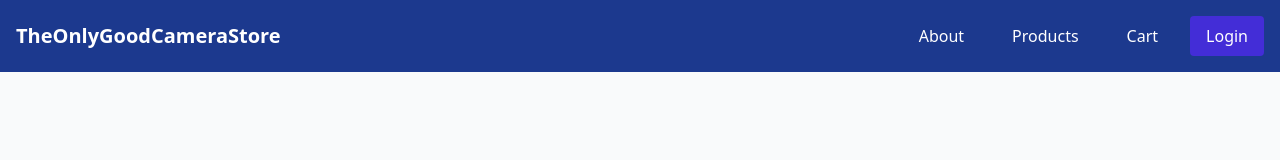
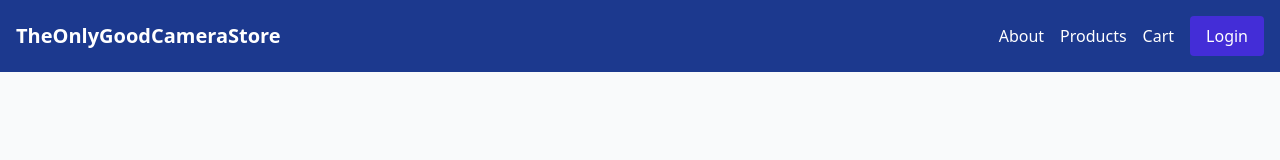
Before and after one commit to emreokur/319FinalProject, a React (Vite) app in the folder frontend/: page /auth in a window 1280 px wide. Shown: the top 160 px of the page. Built offline with nearby package versions, Linux system fonts and the light colour scheme.

Commit message:
Simple Navbar Fix for all users

```diff
--- a/frontend/src/components/Navbar.jsx
+++ b/frontend/src/components/Navbar.jsx
@@ -1,70 +1,74 @@
-import React, { useState, useEffect } from 'react';
+import React, { useEffect, useState } from 'react';
 import { Link, useNavigate } from 'react-router-dom';
 
-function Navbar() {
+export default function Navbar() {
+  const navigate = useNavigate();
   const [isLoggedIn, setIsLoggedIn] = useState(false);
-  const [isAdmin, setIsAdmin] = useState(false);
-  const navigate = useNavigate();
+  const [isAdmin,    setIsAdmin]    = useState(false);
 
   useEffect(() => {
-    const userStr = localStorage.getItem('user');
-    if (userStr) {
-      setIsLoggedIn(true);
+    const str = localStorage.getItem('user');
+    if (str) {
       try {
-        const userData = JSON.parse(userStr);
-        setIsAdmin(userData && userData.role === 'admin');
-      } catch (e) {
-        console.error('Error parsing user data:', e);
+        const user = JSON.parse(str);
+        setIsLoggedIn(true);
+        setIsAdmin(user?.role === 'admin');
+      } catch (err) {
+        console.error('Bad user JSON:', err);
       }
-    } else {
-      setIsLoggedIn(false);
-      setIsAdmin(false);
     }
   }, []);
 
-  const handleLogout = () => {
+  function handleLogout() {
     localStorage.removeItem('user');
     setIsLoggedIn(false);
     setIsAdmin(false);
     navigate('/auth');
-  };
+  }
 
   return (
-    <nav className="bg-blue-900 text-white fixed w-full z-10">
+    <nav className="fixed inset-x-0 top-0 z-10 bg-blue-900 text-white">
       <div className="container mx-auto px-4">
-        <div className="flex justify-between items-center py-4">
-        <Link to="/" className="font-bold text-xl">TheOnlyGoodCameraStore</Link>
-        <div className="flex space-x-4 items-center">
-            <Link to="/about" className="text-white hover:text-gray-200 transition-colors px-4 py-2">
-              About
-            </Link>
-            <Link to="/products" className="text-white hover:text-gray-200 transition-colors px-4 py-2">
-              Products
-            </Link>
-            <Link to="/cart" className="text-white hover:text-gray-200 transition-colors px-4 py-2">
-              Cart
-            </Link>
-            {isLoggedIn ? (
+        <div className="flex items-center justify-between py-4">
+          <Link to="/" className="text-xl font-bold">
+            TheOnlyGoodCameraStore
+          </Link>
+
+          <div className="flex items-center space-x-4">
+
+            {!isAdmin && (
               <>
-                {isAdmin && (
-                  <Link to="/admin" className="text-white hover:text-gray-200 transition-colors px-4 py-2">
-                    Admin Dashboard
-                  </Link>
-                )}
-                <Link to="/orders" className="text-white hover:text-gray-200 transition-colors px-4 py-2">
-                  Orders
-                </Link>
-                <Link to="/account" className="text-white hover:text-gray-200 transition-colors px-4 py-2">
-                  My Account
-                </Link>
+                <Link to="/about"    className="nav-link">About</Link>
+                <Link to="/products" className="nav-link">Products</Link>
+                <Link to="/cart"     className="nav-link">Cart</Link>
+              </>
+            )}
+
+            {isLoggedIn && !isAdmin && (
+              <Link to="/orders" className="nav-link">Orders</Link>
+            )}
+
+            {isAdmin && (
+              <Link to="/admin" className="nav-link">Admin&nbsp;Dashboard</Link>
+            )}
+
+            {isLoggedIn && (
+              <>
+                <Link to="/account" className="nav-link">My&nbsp;Account</Link>
                 <button
                   onClick={handleLogout}
-                  className="bg-red-600 text-white px-4 py-2 rounded hover:bg-red-500 transition-colors">
+                  className="rounded bg-red-600 px-4 py-2 hover:bg-red-500"
+                >
                   Logout
                 </button>
               </>
-            ) : (
-              <Link to="/auth" className="bg-indigo-700 text-white px-4 py-2 rounded hover:bg-indigo-600 transition-colors">
+            )}
+
+            {!isLoggedIn && (
+              <Link
+                to="/auth"
+                className="rounded bg-indigo-700 px-4 py-2 hover:bg-indigo-600"
+              >
                 Login
               </Link>
             )}
@@ -75,4 +79,13 @@ function Navbar() {
   );
 }
 
-export default Navbar;
+function NavLink({ to, children }) {
+  return (
+    <Link
+      to={to}
+      className="nav-link"
+    >
+      {children}
+    </Link>
+  );
+}
```
